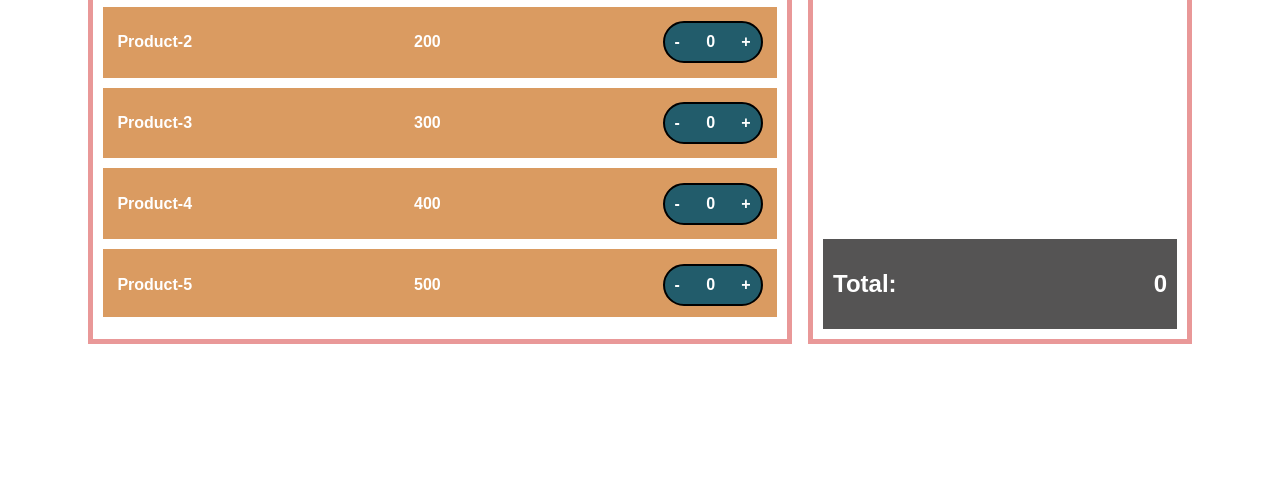
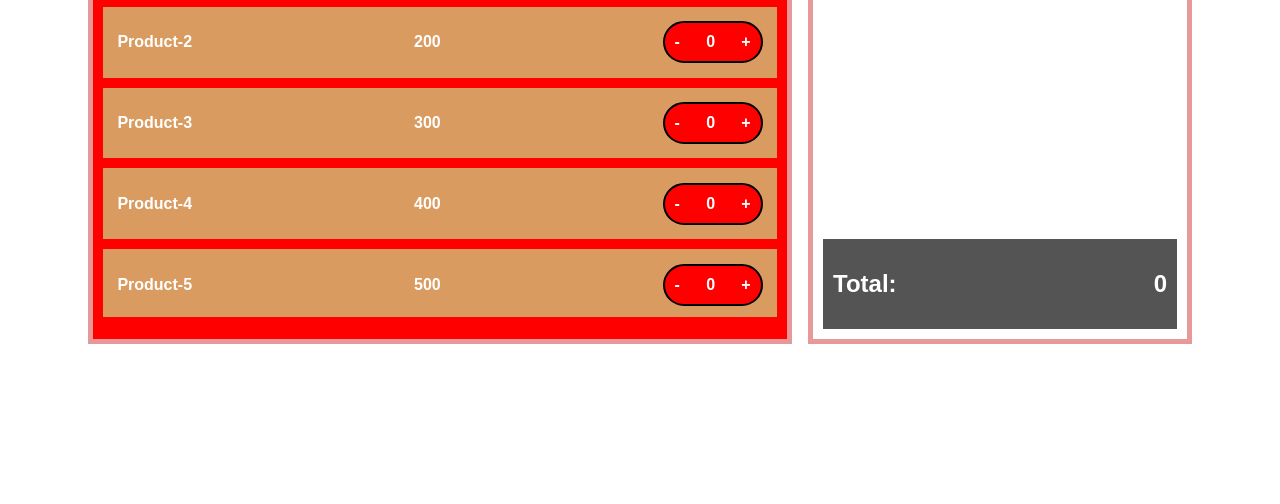
Before and after one commit to karnatipavanteja/addingCart, a plain HTML site: page index.html in a window 1280 px wide. Shown: the part 296-800 px from the top of the page. Drawn offline with Linux system fonts and the light colour scheme; a script that the page names is missing.

Commit message:
Update style.css

```diff
--- a/style.css
+++ b/style.css
@@ -31,6 +31,7 @@ main{
     width: 55%;
     height: var(--container-height);
     padding: var(--container-padding);
+    background-color:red
 }
 
 .border{
@@ -66,7 +67,7 @@ main{
     align-items: center;
     width: 100px;
     padding: 0.625rem;
-    background-color: rgb(34, 92, 107);
+    background-color: red;
     border-radius: 50px;
     border: 2px solid black;
 }
```
